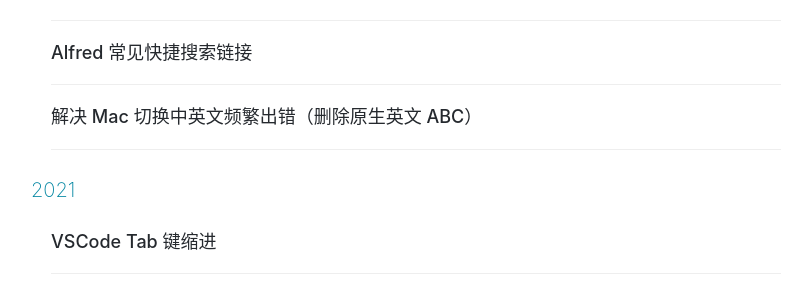
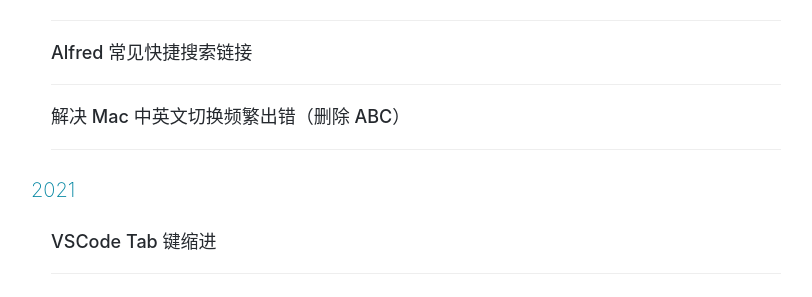
Before and after one commit to ssnhd/ssnhd.github.io, a Jekyll site: the page built from archive.html, in a window 1280 px wide and 900 px high, scrolled down 1873 px. Shown: the part 410-707 px from the top of the window, without its empty margins (234-1046 px from the left). Built offline with Jekyll 4.4.1, drawn with Linux system fonts in a browser that asks for light colours; nearby versions of some CDN libraries; comment, search, counter and statistics services are not loaded.

Commit message:
Update 2022-1-1-mac-inputdel.md

```diff
--- a/_posts/2022-1-1-mac-inputdel.md
+++ b/_posts/2022-1-1-mac-inputdel.md
@@ -1,6 +1,6 @@
 ---
 layout:     post
-title:      解决 Mac 切换中英文频繁出错（删除原生英文 ABC）
+title:      解决 Mac 中英文切换频繁出错（删除 ABC）
 subtitle:
 date:       2022-1-1
 author:     河東
@@ -34,9 +34,7 @@
 
 ![](https://i.imgur.com/q9xTLLL.png)
 
-4、重启 Mac
-
-此时只有一个输入法，切换中英文只需要按 Shift，再也不必担心出错。
+4、重启 Mac，此时只有一个输入法，切换中英文只需要按 Shift，再也不必担心出错。
 
 ![I](https://i.imgur.com/zoyqOsr.png)
 > 发现的弊端：设置 - 网络 - 修改 DNS 时可能会无法输入数字，可以选择粘贴进去，不必担心。
```
